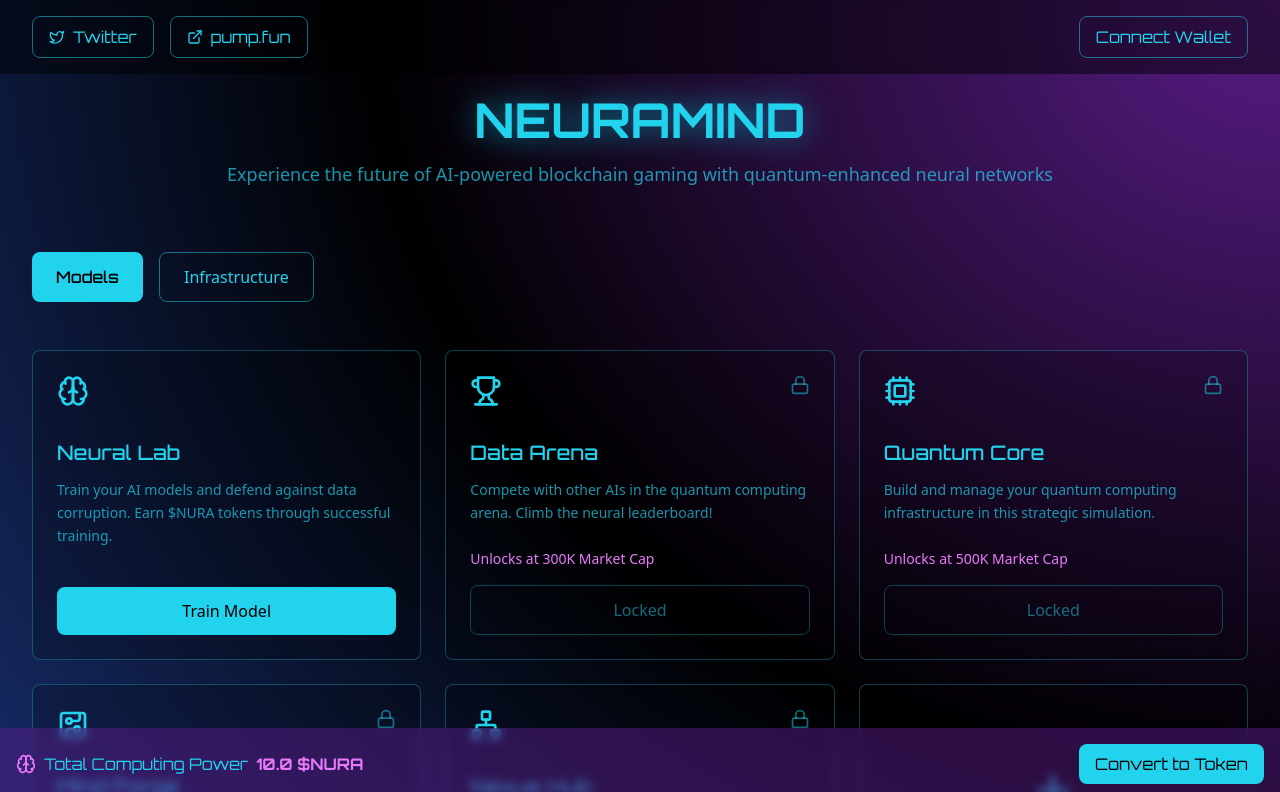
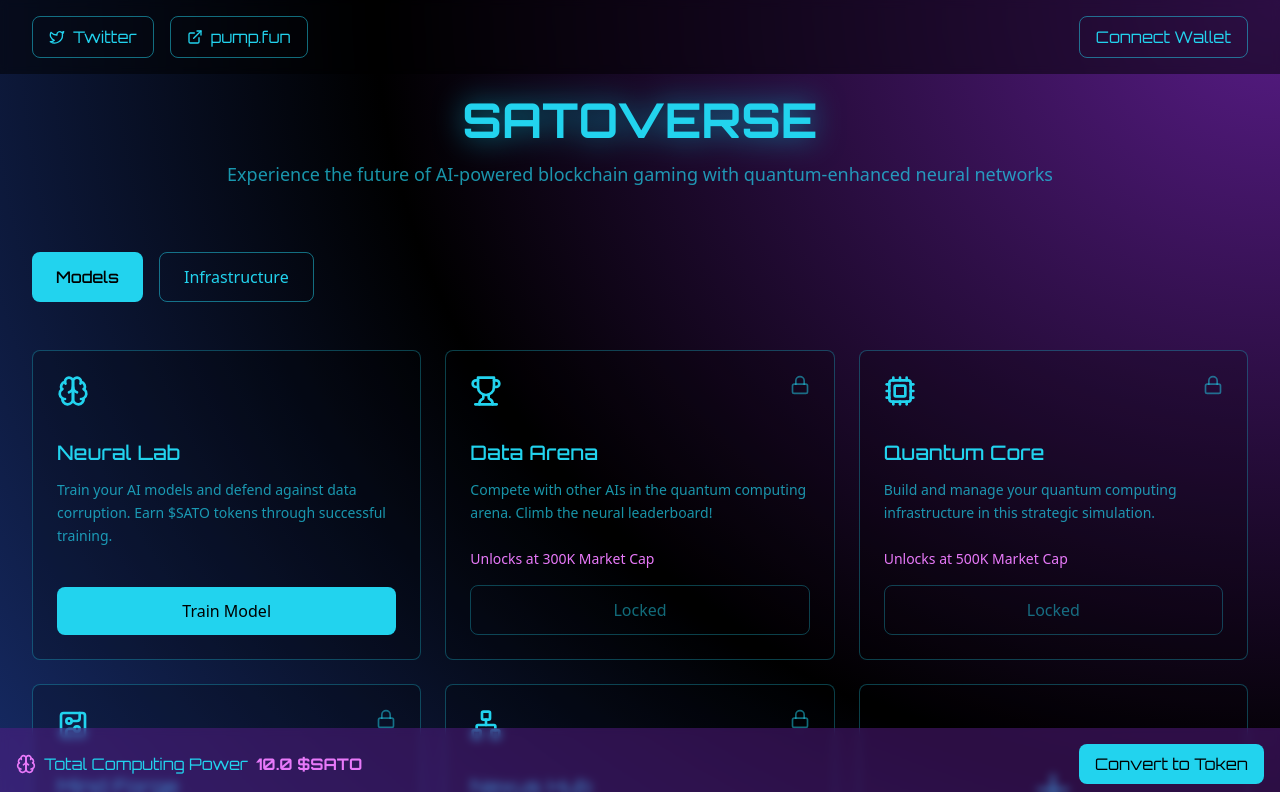
Before and after one commit to bug4/aqua, a React (Vite) app: page / in a window 1280 px wide. Shown: the top 792 px of the page. Built offline with nearby package versions, Linux system fonts and the light colour scheme; the HTML template or start-up script is replaced by a standard one.

Commit message:
Ready for deployment

```diff
--- a/index.html
+++ b/index.html
@@ -4,7 +4,7 @@
     <meta charset="UTF-8" />
     <meta name="viewport" content="width=device-width, initial-scale=1.0" />
     <link href="https://fonts.googleapis.com/css2?family=Orbitron:wght@400;500;600;700&family=Inter:wght@400;500;600&display=swap" rel="stylesheet">
-    <title>AquaVerse | $WAVE </title>
+    <title>SatoVerse AI | Powered by Solana</title>
   </head>
   <body>
     <div id="root"></div>
--- a/src/App.jsx
+++ b/src/App.jsx
@@ -72,7 +72,7 @@ const LoadingScreen = () => {
       <div className="w-full max-w-4xl p-8">
         <h1 className="text-4xl font-bold tracking-wider mb-8 text-center font-orbitron text-cyan-400">
           <span className="inline-block transform hover:scale-105 transition-transform duration-300 drop-shadow-[0_0_15px_rgba(6,182,212,0.7)]">
-            INITIALIZING NEURAMIND
+            INITIALIZING SATOVERSE
           </span>
         </h1>
 
@@ -169,7 +169,7 @@ const BuildingCard = ({ icon: Icon, name, description, owned, rate, cost, onPurc
       <div className="space-y-2">
         <p className="text-cyan-400/70">Owned: {owned}</p>
         <p className="text-cyan-400/70">{description}</p>
-        <p className="text-cyan-400">+{rate} $NURA/s</p>
+        <p className="text-cyan-400">+{rate} $SATO/s</p>
       </div>
 
       <button
@@ -181,7 +181,7 @@ const BuildingCard = ({ icon: Icon, name, description, owned, rate, cost, onPurc
             : 'bg-gray-800/50 text-gray-600'
         }`}
       >
-        {cost} $NURA
+        {cost} $SATO
       </button>
     </CardContent>
   </Card>
@@ -348,7 +348,7 @@ const App = () => {
     {
       icon: Brain,
       title: 'Neural Lab',
-      description: 'Train your AI models and defend against data corruption. Earn $NURA tokens through successful training.',
+      description: 'Train your AI models and defend against data corruption. Earn $SATO tokens through successful training.',
       status: 'active'
     },
     {
@@ -441,7 +441,7 @@ const App = () => {
 
   const socialLinks = [
     {
-      href: "https://twitter.com/NeuraMindAI",
+      href: "https://x.com/SatoVerseAI",
       icon: Twitter,
       label: "Twitter"
     },
@@ -500,7 +500,7 @@ const App = () => {
         <div className="text-center mb-16">
           <h1 className="text-5xl font-bold text-cyan-400 mb-4 animate-pulse-slow font-orbitron">
             <span className="inline-block transform hover:scale-105 transition-transform duration-300 drop-shadow-[0_0_15px_rgba(6,182,212,0.7)]">
-              NEURAMIND
+              SATOVERSE
             </span>
           </h1>
           <p className="text-cyan-400/70 text-lg">
@@ -564,7 +564,7 @@ const App = () => {
           <div className="flex items-center gap-2">
             <Brain className="w-5 h-5 text-fuchsia-400" />
             <span className="text-cyan-400 font-orbitron">Total Computing Power</span>
-            <span className="text-fuchsia-400 font-bold font-orbitron">{balance.toFixed(1)} $NURA</span>
+            <span className="text-fuchsia-400 font-bold font-orbitron">{balance.toFixed(1)} $SATO</span>
           </div>
           <button
             onClick={() => setShowModal(true)}
@@ -586,14 +586,14 @@ const App = () => {
       {showModal && (
         <div className="fixed inset-0 bg-black/80 flex items-center justify-center p-4 z-50">
           <div className="bg-purple-950 border border-cyan-400/30 rounded-lg max-w-md w-full p-8">
-            <h2 className="text-2xl text-cyan-400 mb-6 font-orbitron">Convert $NURA to Tokens</h2>
+            <h2 className="text-2xl text-cyan-400 mb-6 font-orbitron">Convert $SATO to Tokens</h2>
 
             <p className="text-cyan-400/70 mb-8 leading-relaxed">
-              Token conversion will be available soon! You'll be able to convert your earned $NURA to our official tokens at a rate to be announced.
+              Token conversion will be available soon! You'll be able to convert your earned $SATO to our official tokens at a rate to be announced.
             </p>
 
             <div className="text-lg text-cyan-400 mb-8 font-orbitron">
-              Your Balance: {balance.toFixed(1)} $NURA
+              Your Balance: {balance.toFixed(1)} $SATO
             </div>
 
             <button
```
